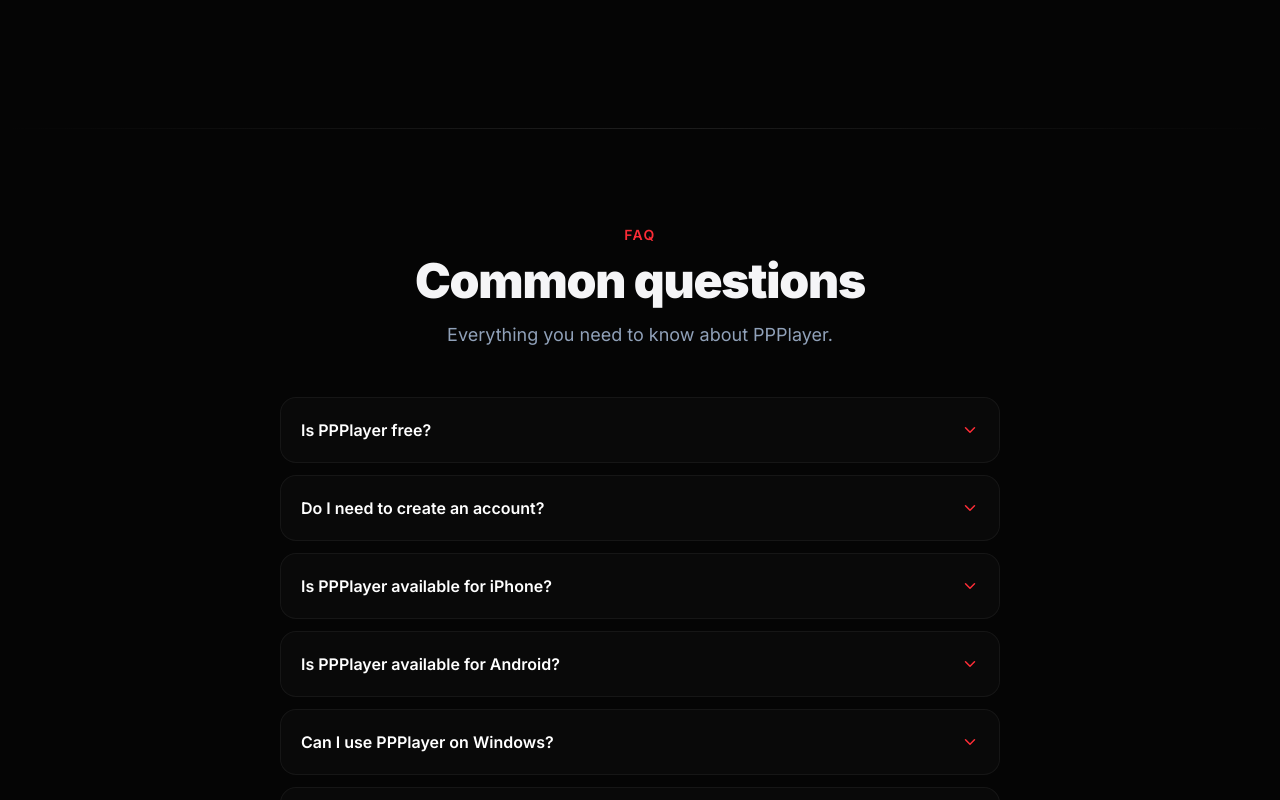
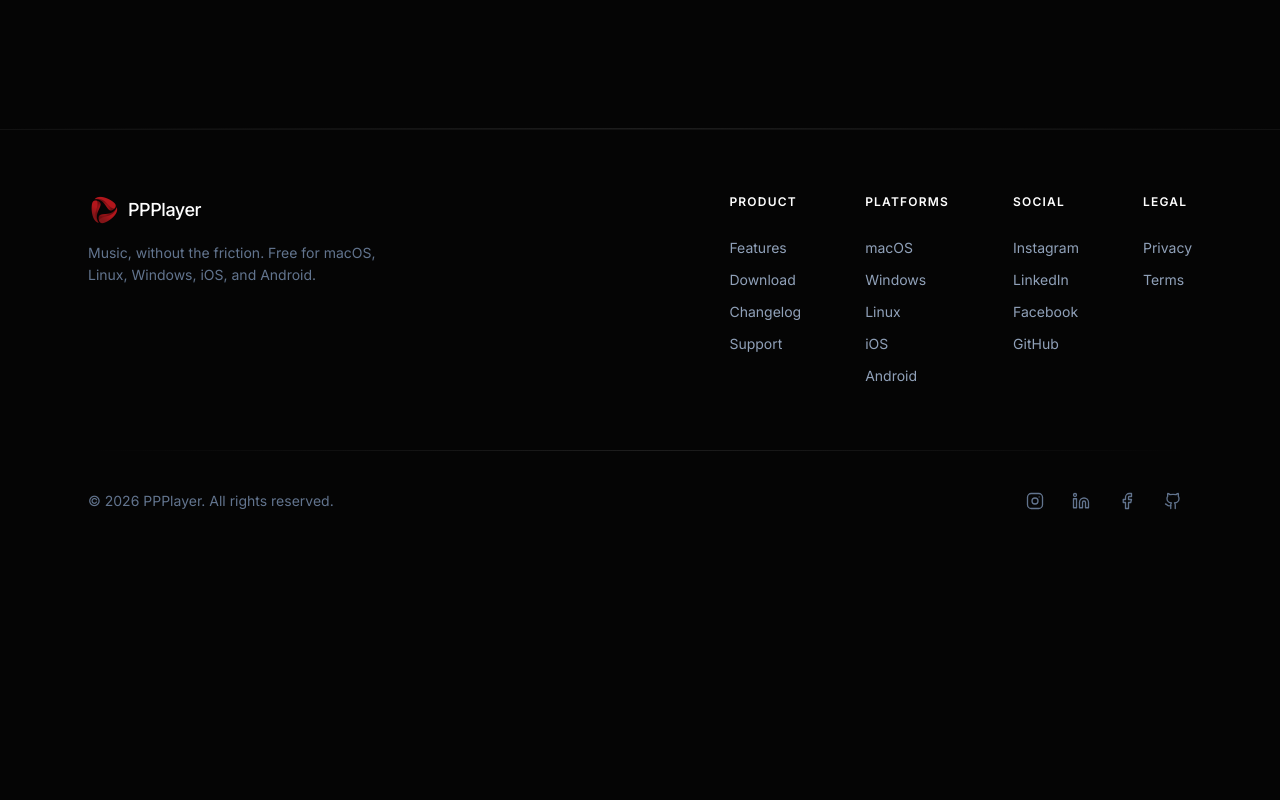
Before and after one commit to ppplayermusic/website, a Next.js app: page /en/download in a window 1280 px wide. Shown: the part 3960-4760 px from the top of the page. After the commit the page ends 4544 px from the top, so only its background shows below. Built offline with nearby package versions, Linux system fonts and the light colour scheme.

Commit message:
refactor: remove FAQ section from download page

```diff
--- a/app/[locale]/download/page.tsx
+++ b/app/[locale]/download/page.tsx
@@ -4,7 +4,6 @@
 import PlatformsSection from '@/components/sections/PlatformsSection'
 import PlatformCardsSection from '@/components/sections/PlatformCardsSection'
 import DownloadCTA from '@/components/sections/DownloadCTA'
-import FAQSection from '@/components/sections/FAQSection'
 import { SpotlightText } from '@/components/ui/SpotlightText'
 
 import {getTranslations} from 'next-intl/server';
@@ -66,9 +65,6 @@
 
         {/* Final CTA */}
         <DownloadCTA />
-
-        {/* FAQ */}
-        <FAQSection />
       </main>
       <Footer />
     </>
```
